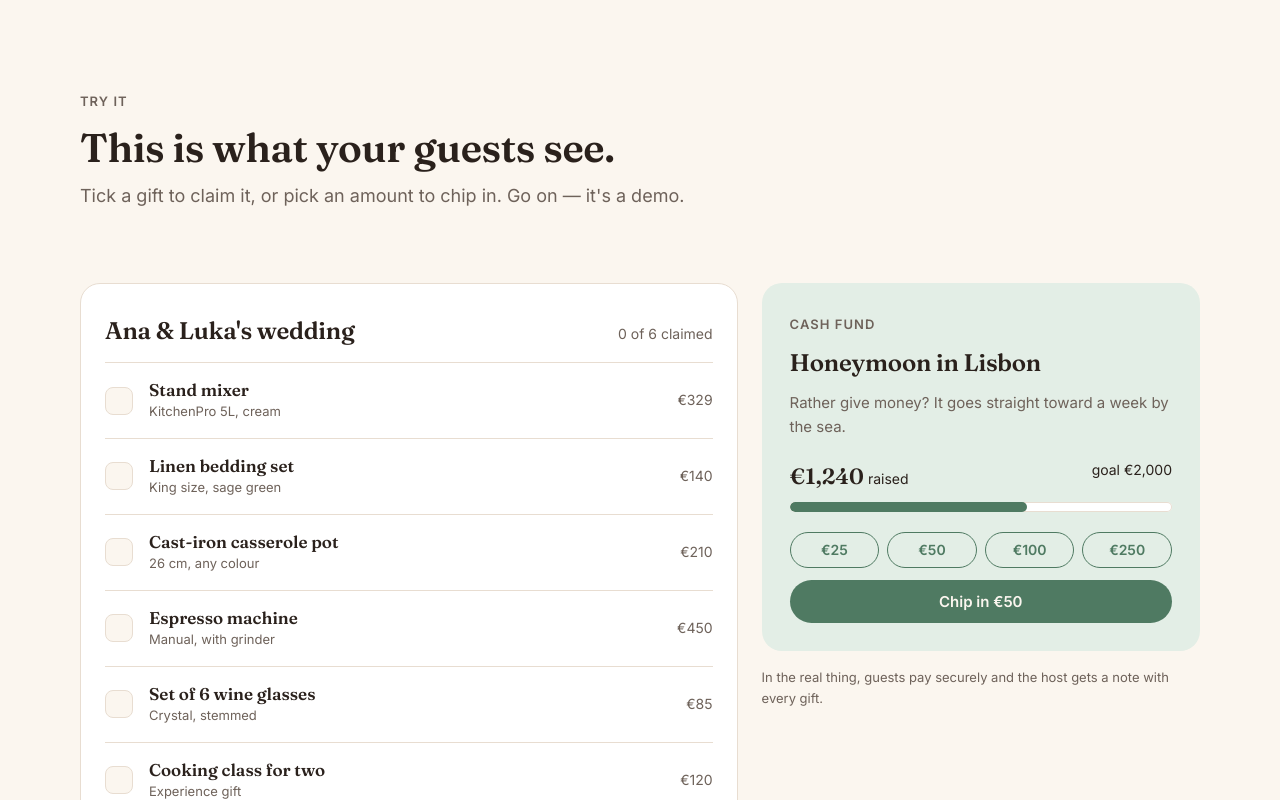
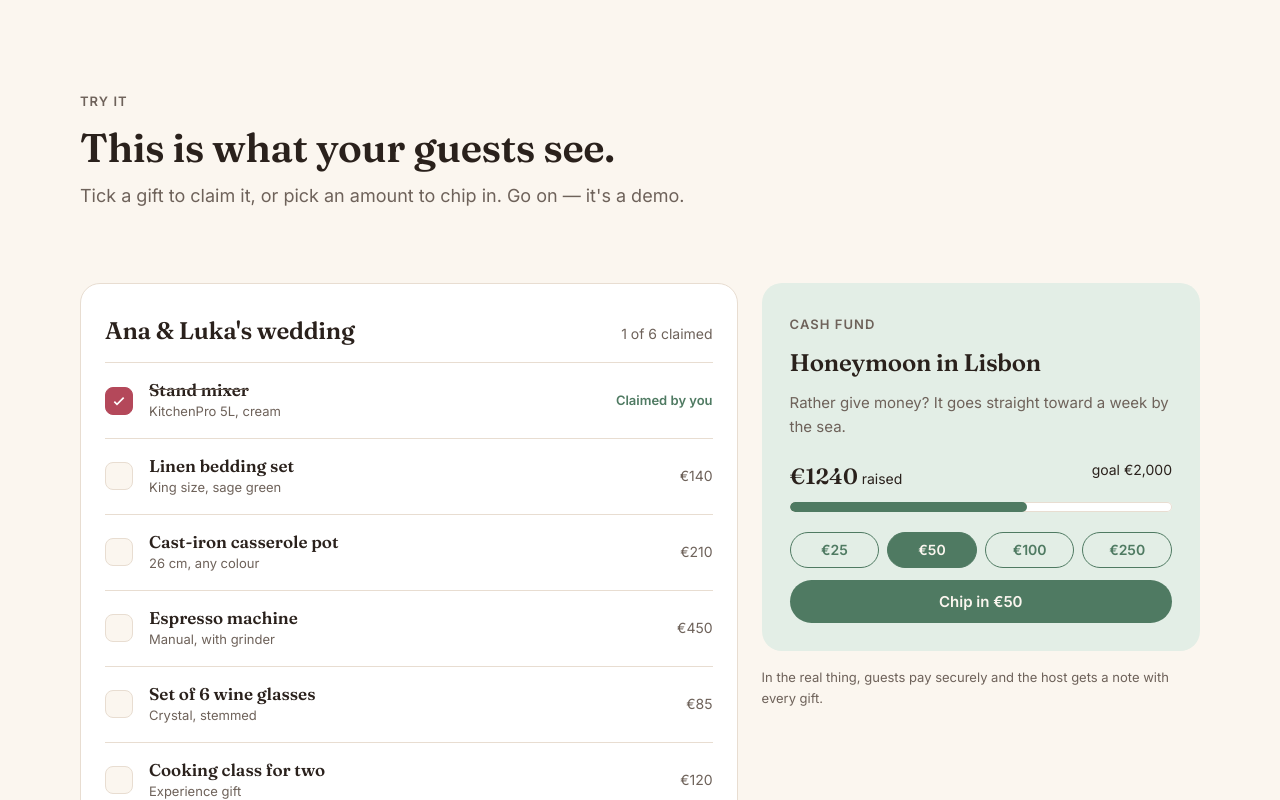
Before and after one commit to FasterThanIE/giftly, a React (Vite) app: page / in a window 1280 px wide. Both pictures are taken after a click on the button 119 px from the left and 2298 px from the top of the page. Shown: the part 1898-2698 px from the top of the page. Built offline with nearby package versions, Linux system fonts and the light colour scheme.

Commit message:
Add interactive demo logic (claim gifts and cash fund)

```diff
--- a/src/components/Demo.jsx
+++ b/src/components/Demo.jsx
@@ -1,13 +1,31 @@
+
+import {useState} from "react";
+
+
 function Demo () {
 
-    const gifts = [
+    const [gifts, setGifts] = useState([
         { id: 1, name: "Stand mixer", sub: "KitchenPro 5L, cream", price: "€329", claimed: false },
         { id: 2, name: "Linen bedding set", sub: "King size, sage green", price: "€140", claimed: false },
         { id: 3, name: "Cast-iron casserole pot", sub: "26 cm, any colour", price: "€210", claimed: false },
         { id: 4, name: "Espresso machine", sub: "Manual, with grinder", price: "€450", claimed: false },
         { id: 5, name: "Set of 6 wine glasses", sub: "Crystal, stemmed", price: "€85", claimed: false },
         { id: 6, name: "Cooking class for two", sub: "Experience gift", price: "€120", claimed: false },
-    ];
+    ]);
+
+    const [selected, setSelected] = useState(50);
+    const [raised, setRaised] = useState(1240);
+
+    function toggleClaim (id) {
+        setGifts(gifts.map(gift =>
+            gift.id === id ? {...gift, claimed: !gift.claimed}
+            :gift
+        ));
+    }
+
+    function chipIn() {
+        setRaised(prev => prev + selected);
+    }
 
     return (
 
@@ -23,17 +41,19 @@ function Demo () {
                     <div className="list">
                         <div className="listhead">
                             <h3>Ana & Luka's wedding</h3>
-                            <span id="count">0 of 6 claimed</span>
+                            <span id="count">{gifts.filter(gift => gift.claimed).length} of {gifts.length} claimed</span>
                         </div>
 
                         {gifts.map(gift => (
-                            <div className="gift" key={gift.id}>
-                                <button className="tick" type="button"></button>
+                            <div className={gift.claimed ? "gift claimed" : "gift" } key={gift.id}>
+                                <button className="tick" type="button" onClick={() => toggleClaim(gift.id)}>
+                                    <svg viewBox="0 0 24 24"><path d="M5 13l4 4L19 7"/></svg>
+                                </button>
                                 <div>
                                     <h4>{gift.name}</h4>
                                     <small>{gift.sub}</small>
                                 </div>
-                                <span className="price">{gift.price}</span>
+                                <span className={gift.claimed ? "who" : "price"}>{gift.claimed ? " Claimed by you" : gift.price }</span>
                             </div>
                         ))}
                     </div>
@@ -44,17 +64,17 @@ function Demo () {
                             <h3>Honeymoon in Lisbon</h3>
                             <p>Rather give money? It goes straight toward a week by the sea.</p>
                             <div className="nums">
-                                <span><b>€1,240</b> raised</span>
+                                <span><b>€{raised}</b> raised</span>
                                 <span>goal €2,000</span>
                             </div>
-                            <div className="bar"><span style={{width: "62%"}}></span></div>
+                            <div className="bar"><span style={{width: (raised / 2000) * 100 + "%"}}></span></div>
                             <div className="amts">
-                                <button type="button">€25</button>
-                                <button type="button">€50</button>
-                                <button type="button">€100</button>
-                                <button type="button">€250</button>
+                                <button type="button" aria-pressed={selected === 25} onClick={() => setSelected(25)}>€25</button>
+                                <button type="button" aria-pressed={selected === 50} onClick={() => setSelected(50)}>€50</button>
+                                <button type="button" aria-pressed={selected === 100} onClick={() => setSelected(100)}>€100</button>
+                                <button type="button" aria-pressed={selected=== 250} onClick={() => setSelected(250)}>€250</button>
                             </div>
-                            <button className="btn">Chip in €50</button>
+                            <button className="btn" onClick={chipIn}>Chip in €{selected}</button>
                         </div>
                         <p className="demo-note">In the real thing, guests pay securely and the host gets a note with every gift.</p>
                     </div>
--- a/src/index.css
+++ b/src/index.css
@@ -286,6 +286,7 @@ footer .wrap {
 .gift h4 { font: 600 17px/1.3 var(--font-display); }
 .gift small { display: block; font-size: 13px; color: var(--muted); }
 .gift .price { font-size: 14px; color: var(--muted); }
+.gift .who { font-size: 13px; font-weight: 600; color: var(--sage); text-align: right; }
 
 .fund { background: var(--sage-tint); border-radius: var(--radius-lg); padding: 28px; }
 .fund h3 { font-size: 24px; margin: 8px 0; }
@@ -305,3 +306,8 @@ footer .wrap {
 @media (max-width: 860px) {
   .demo { grid-template-columns: 1fr; }
 }
+
+.tick svg { width: 16px; height: 16px; stroke: var(--on-rose); stroke-width: 2.5; fill: none; opacity: 0; }
+.gift.claimed .tick { background: var(--rose); border-color: var(--rose); }
+.gift.claimed .tick svg { opacity: 1; }
+.gift.claimed h4 { text-decoration: line-through; text-decoration-color: var(--muted); }
```
